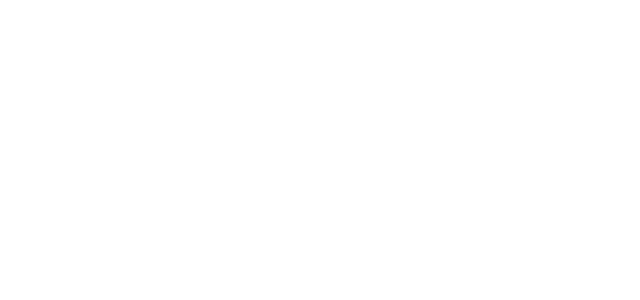
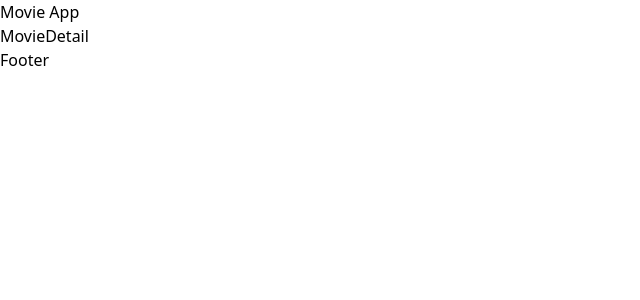
Before and after one commit to selinisik/movie-app, a React (Create React App) app: page /movie/1 in a window 1280 px wide. Shown: the top 300 px of the page, without its empty margins (0-640 px from the left). Built offline with nearby package versions, Linux system fonts and the light colour scheme.

Commit message:
initialized routes and components

```diff
--- a/package.json
+++ b/package.json
@@ -18,6 +18,7 @@
     "react": "^18.2.0",
     "react-dom": "^18.2.0",
     "react-redux": "^9.1.0",
+    "react-router-dom": "^6.22.3",
     "react-scripts": "5.0.1",
     "tailwind-merge": "^2.2.1",
     "tailwindcss-animate": "^1.0.7",
--- a/src/app/App.tsx
+++ b/src/app/App.tsx
@@ -1,8 +1,20 @@
-import React from 'react';
+import Footer from "src/components/Footer";
+import Header from "src/components/Header";
+import Home from "src/components/Home";
+import MovieDetail from "src/components/MovieDetail";
+import { BrowserRouter as Router, Route, Routes } from "react-router-dom";
 
 function App() {
   return (
-    <div >
+    <div>
+      <Router>
+        <Header />
+        <Routes>
+          <Route path="/" element={<Home />} />
+          <Route path="/movie/:id" element={<MovieDetail />}/>
+        </Routes>
+        <Footer />
+      </Router>
     </div>
   );
 }
--- /dev/null
+++ b/src/components/Footer.tsx
@@ -0,0 +1,8 @@
+import * as React from "react";
+
+export interface FooterProps {}
+
+const Footer = (props: FooterProps) => {
+  return <div>Footer</div>;
+};
+export default Footer;
--- /dev/null
+++ b/src/components/Header.tsx
@@ -0,0 +1,8 @@
+import * as React from "react";
+
+export interface HeaderProps {}
+
+const Header = (props: HeaderProps) => {
+  return <div>Movie App</div>;
+};
+export default Header;
--- /dev/null
+++ b/src/components/Home.tsx
@@ -0,0 +1,8 @@
+import * as React from "react";
+
+export interface HomeProps {}
+
+const Home = (props: HomeProps) => {
+  return <div>Home Page</div>;
+};
+export default Home;
--- /dev/null
+++ b/src/components/MovieCard.tsx
@@ -0,0 +1,8 @@
+import * as React from "react";
+
+export interface MovieCardProps {}
+
+const MovieCard = (props: MovieCardProps) => {
+  return <div></div>;
+};
+export default MovieCard;
--- /dev/null
+++ b/src/components/MovieDetail.tsx
@@ -0,0 +1,8 @@
+import * as React from "react";
+
+export interface MovieDetailProps {}
+
+const MovieDetail = (props: MovieDetailProps) => {
+  return <div>MovieDetail</div>;
+};
+export default MovieDetail;
--- /dev/null
+++ b/src/components/MovieList.tsx
@@ -0,0 +1,8 @@
+import * as React from "react";
+
+export interface MovieListProps {}
+
+const MovieList = (props: MovieListProps) => {
+  return <div></div>;
+};
+export default MovieList;
--- a/src/index.tsx
+++ b/src/index.tsx
@@ -1,9 +1,9 @@
 import React from 'react';
 import ReactDOM from 'react-dom/client';
 import './index.css';
-import App from './app/App';
 import store from './app/store'
 import { Provider } from 'react-redux'
+import App from './app/App';
 
 const root = ReactDOM.createRoot(
   document.getElementById('root') as HTMLElement
```
Also changed, not shown: 1 other file (tests, documents, lock files or other folders).
